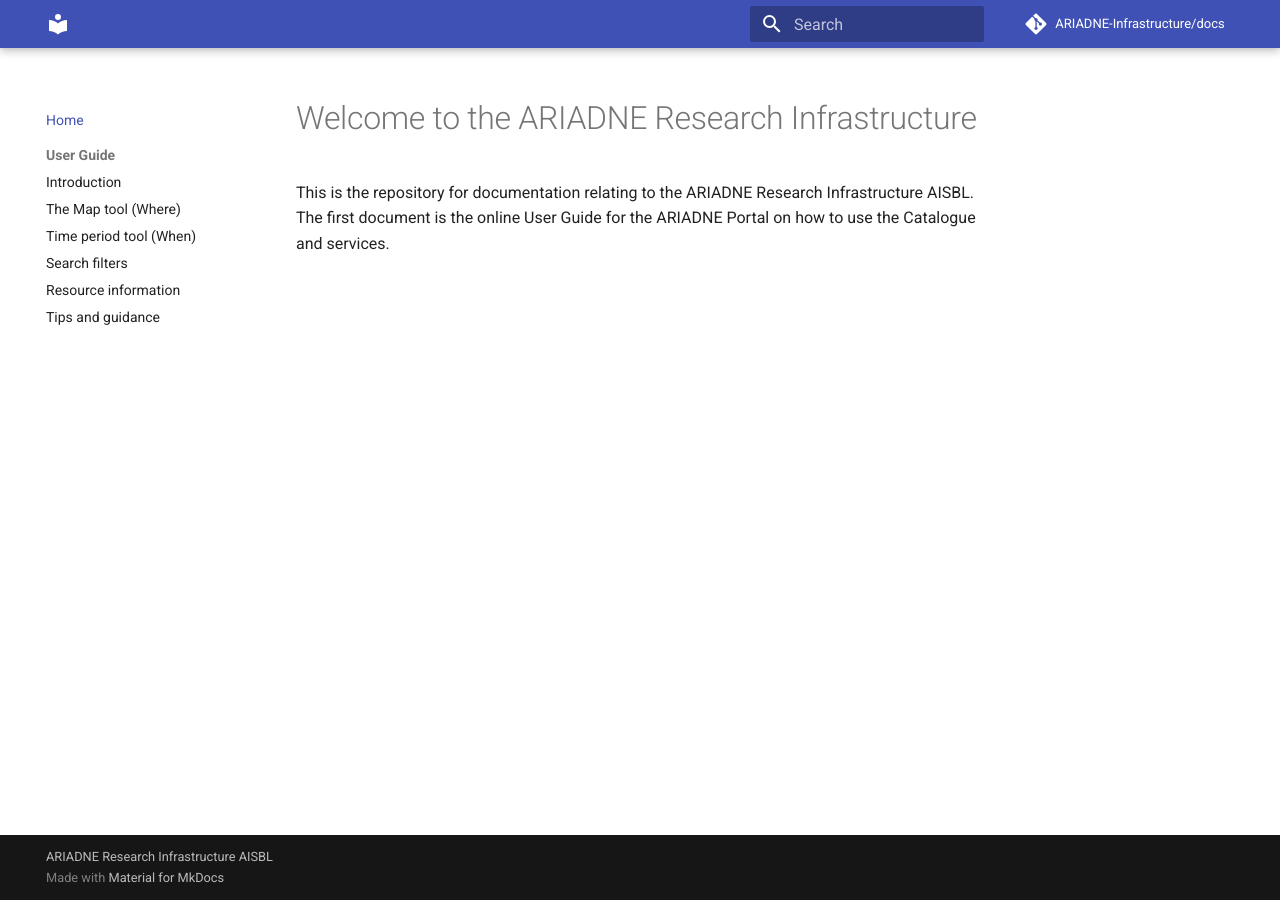
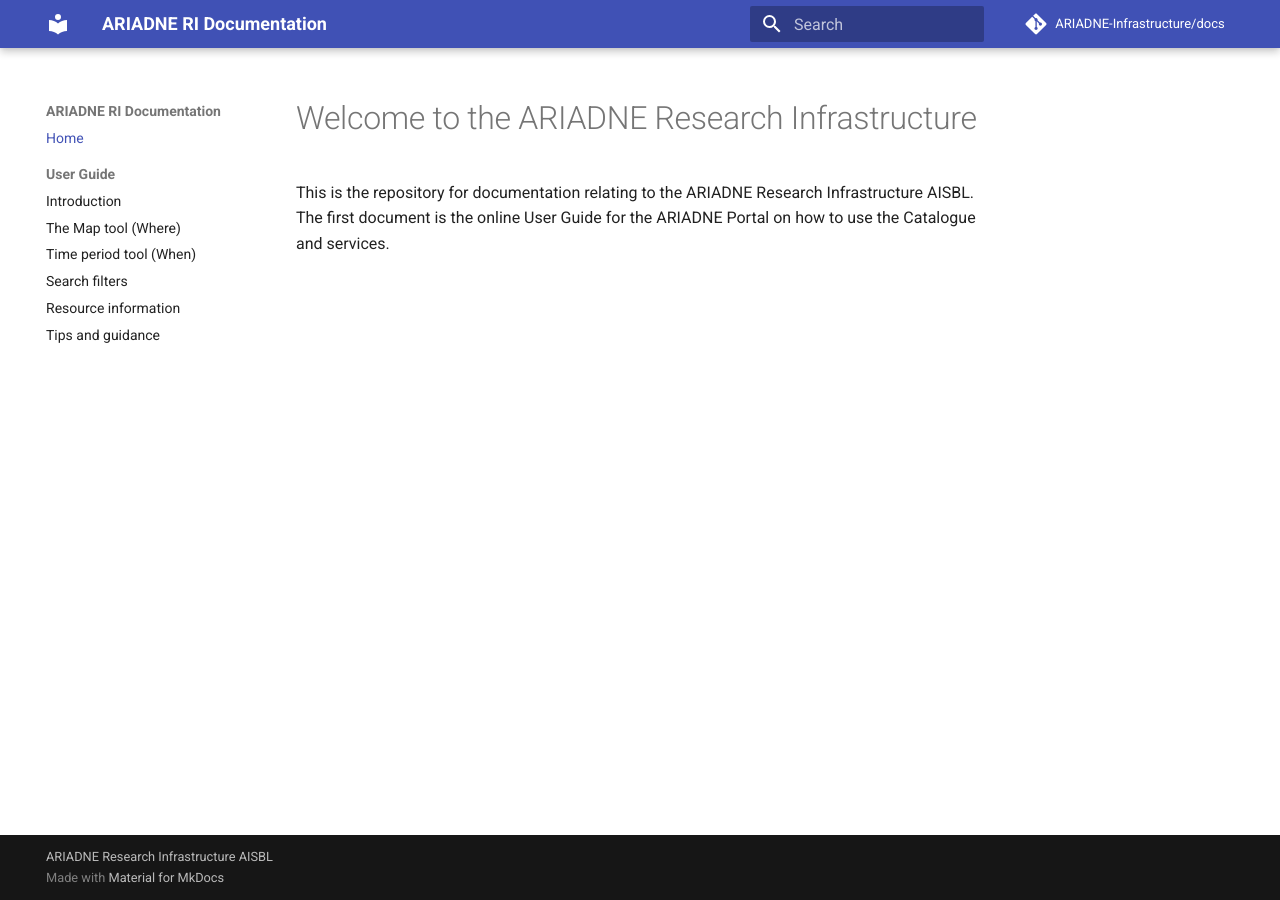
Before and after one commit to uoy-ads/hsds-data-catalogue-docs, an MkDocs documentation site: the page built from docs/index.md, in a window 1280 px wide. Built offline with MkDocs 1.6.1 and Material for MkDocs 9.7.7, drawn with Linux system fonts in a browser that asks for light colours; comment, search, counter and statistics services are not loaded; some of the changed lines change nothing that is shown.

Commit message:
Update mkdocs.yml

```diff
--- a/mkdocs.yml
+++ b/mkdocs.yml
@@ -1,5 +1,5 @@
 
--site_name: ARIADNE RI Documentation
+site_name: ARIADNE RI Documentation
 site_url: https://ARIADNE-Infrastructure.github.io/docs/
 site_author: ARIADNE contributors
 site_description:
```
